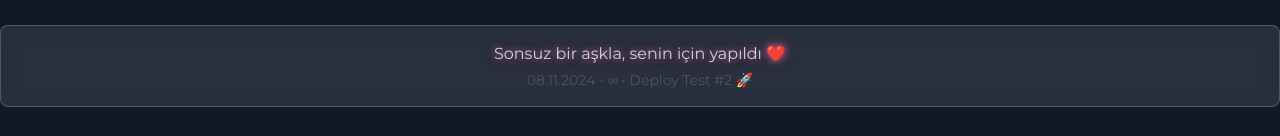
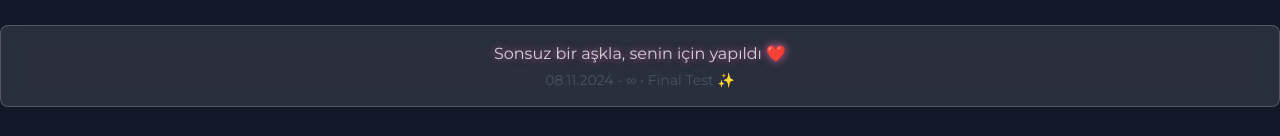
Before and after one commit to utkualcan/surprise, a Next.js app: page / in a window 1280 px wide. Shown: the part 3300-3436 px from the top of the page. Built offline with nearby package versions, Linux system fonts and the light colour scheme.

Commit message:
Cache test - Final deployment verification

```diff
--- a/src/app/page.tsx
+++ b/src/app/page.tsx
@@ -632,7 +632,7 @@ export default function LoveWebsite() {
                  }}>
                 Sonsuz bir aşkla, senin için yapıldı ❤️
               </p>
-              <p className="text-gray-600 text-sm mt-1">08.11.2024 - ∞ • Deploy Test #2 🚀</p>
+              <p className="text-gray-600 text-sm mt-1">08.11.2024 - ∞ • Final Test ✨</p>
             </motion.div>
           </footer>
         </div>
```
